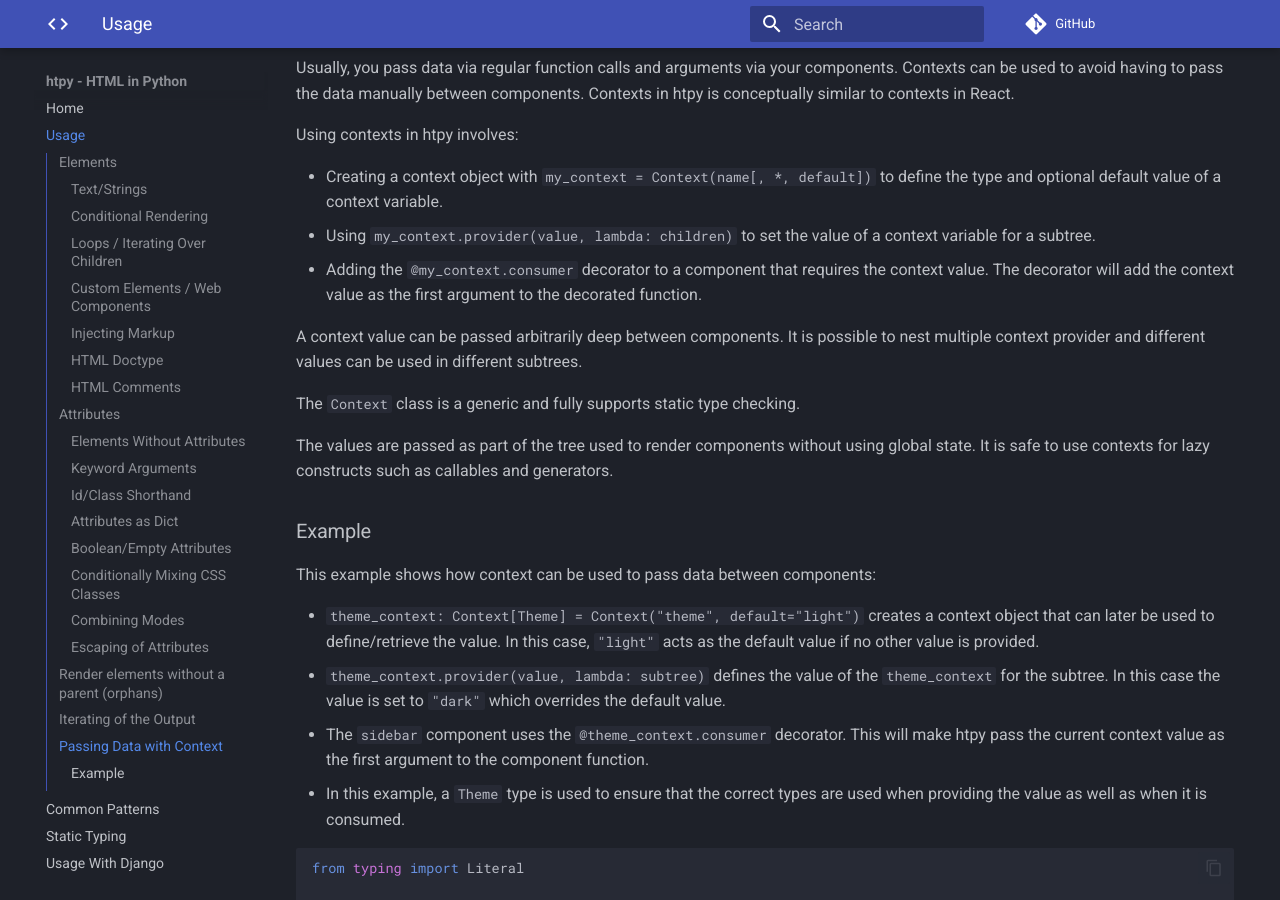
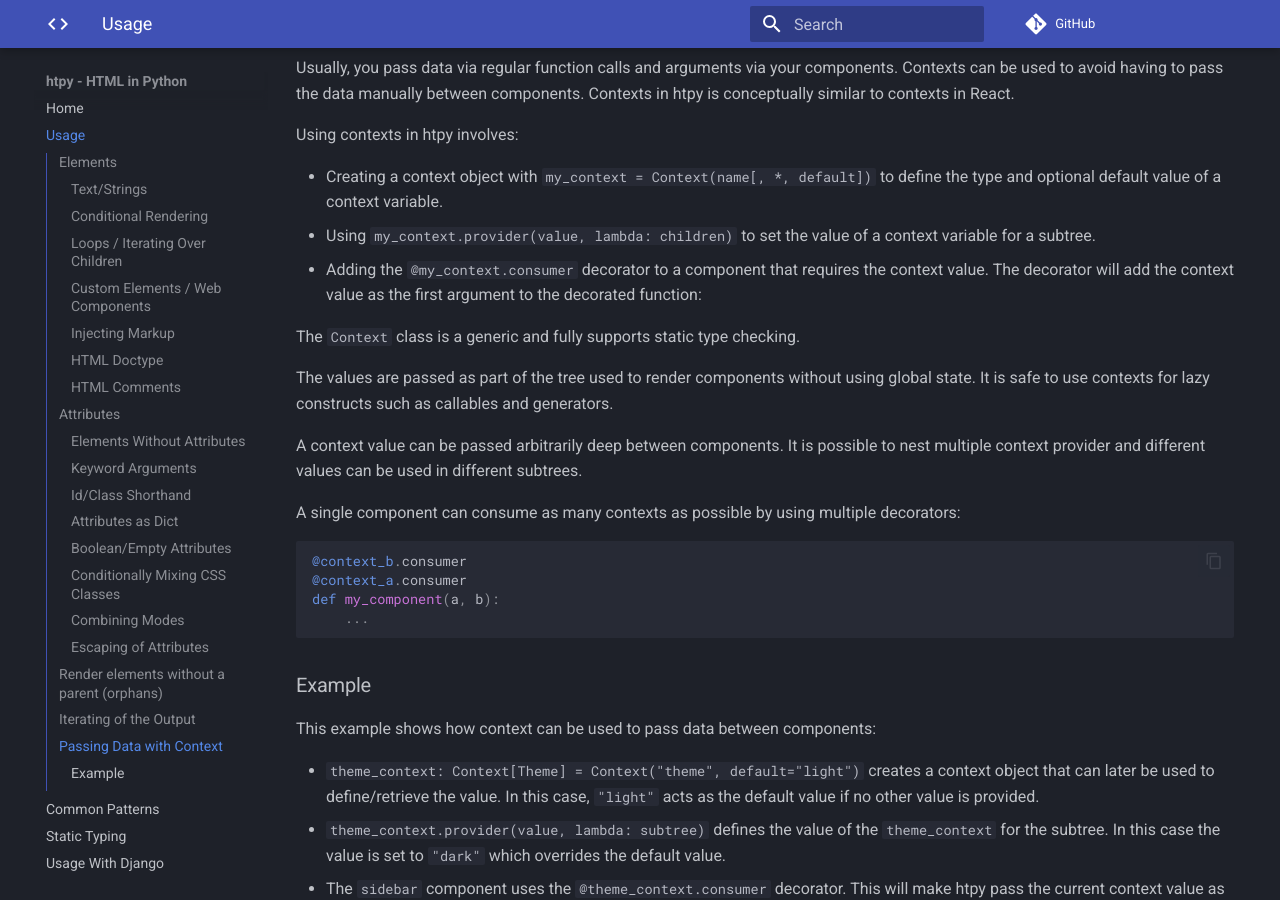
Before and after one commit to pelme/htpy, an MkDocs documentation site: the page built from docs/usage.md, in a window 1280 px wide and 900 px high, scrolled down 8185 px. Built offline with MkDocs 1.6.1 and Material for MkDocs 9.7.7, drawn with Linux system fonts in a browser that asks for light colours; comment, search, counter and statistics services are not loaded.

Commit message:
Document that multiple contexts can be consumed by the same component. Refs #46.

````diff
--- a/docs/usage.md
+++ b/docs/usage.md
@@ -407,17 +407,27 @@ Using contexts in htpy involves:
 define the type and optional default value of a context variable.
 - Using `my_context.provider(value, lambda: children)` to set the value of a context variable for a subtree.
 - Adding the `@my_context.consumer` decorator to a component that requires the
-context value. The decorator will add the context value as the first argument to the decorated function.
-
-A context value can be passed arbitrarily deep between components. It is
-possible to nest multiple context provider and different values can be used in
-different subtrees.
+context value. The decorator will add the context value as the first argument to the decorated function:
 
 The `Context` class is a generic and fully supports static type checking.
 
 The values are passed as part of the tree used to render components without
 using global state. It is safe to use contexts for lazy constructs such as
 callables and generators.
+
+A context value can be passed arbitrarily deep between components. It is
+possible to nest multiple context provider and different values can be used in
+different subtrees.
+
+A single component can consume as many contexts as possible by using multiple
+decorators:
+
+```python
+@context_b.consumer
+@context_a.consumer
+def my_component(a, b):
+    ...
+```
 
 ### Example
 
````
